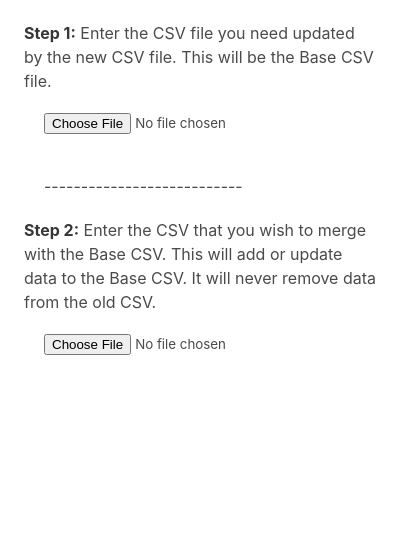
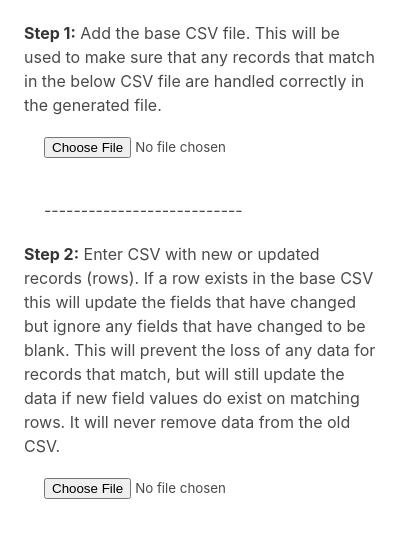
Before and after one commit to jroell/magic-csv-merger, an Electron app: page src/index.html in a window 400 px wide. Shown: the part 87-624 px from the top of the page. Drawn offline with nearby package versions, Linux system fonts and the light colour scheme; no server answers.

Commit message:
Update wording for label to be a bit more clear.

```diff
--- a/src/index.html
+++ b/src/index.html
@@ -16,14 +16,15 @@
           🪄 Magic Merger 🦄
         </h1>
         <div class="container">
-          <label for="oldFile"><strong>Step 1:</strong> Enter the CSV file you need updated by the new CSV file. This will be
-            the Base CSV file.</label>
+          <label for="oldFile"><strong>Step 1:</strong> Add the base CSV file. This will be
+            used to make sure that any records that match in the below CSV file are handled correctly in the generated file.</label>
           <input style="margin:20px" id="oldFile" title="oldFile" type="file" />
         </div>
         <p style="margin:20px" class="container">---------------------------</p>
         <div class="container">
           <div>
-          <label for="newFile"><strong>Step 2:</strong> Enter the CSV that you wish to merge with the Base CSV. This will add or update data to the Base CSV.
+          <label for="newFile"><strong>Step 2:</strong> Enter CSV with new or updated records (rows).
+            If a row exists in the base CSV this will update the fields that have changed but ignore any fields that have changed to be blank. This will prevent the loss of any data for records that match, but will still update the data if new field values do exist on matching rows.
             It
             will never remove data from the old CSV.</label>
           </div>
```
Also changed, not shown: src/index.js (+6 -9 lines).
